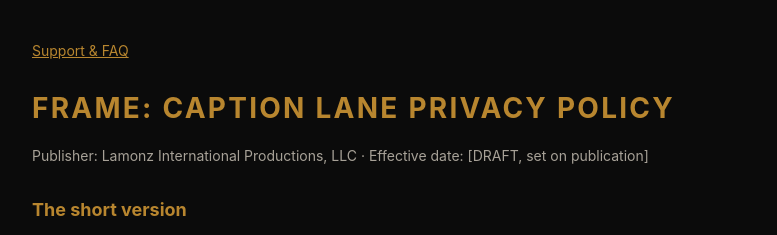
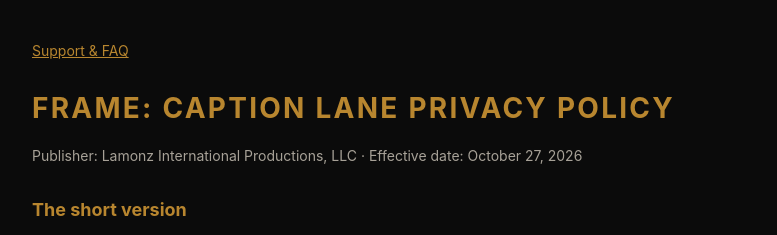
Before and after one commit to lz-group/frame-site, a plain HTML site: page privacy.html in a window 1280 px wide. Shown: the top 235 px of the page, without its empty margins (248-1025 px from the left). Drawn offline with Linux system fonts and the light colour scheme.

Commit message:
Set privacy policy effective date

```diff
--- a/privacy.html
+++ b/privacy.html
@@ -11,7 +11,7 @@
 </style></head><body><main>
 <nav><a href="support.html">Support &amp; FAQ</a></nav>
 <h1>FRAME: CAPTION LANE PRIVACY POLICY</h1>
-<p class="muted">Publisher: Lamonz International Productions, LLC · Effective date: [DRAFT, set on publication]</p>
+<p class="muted">Publisher: Lamonz International Productions, LLC · Effective date: October 27, 2026</p>
 
 <h2>The short version</h2>
 <p>FRAME: Caption Lane ("the app") does not collect any data. There are no accounts, no sign-in, no analytics, no advertising, no tracking and no servers. Everything you make stays on your device.</p>
```
